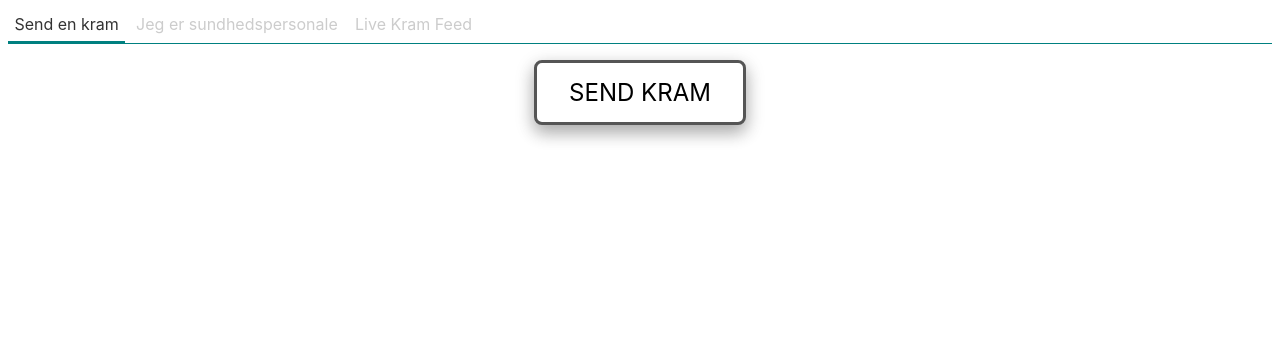
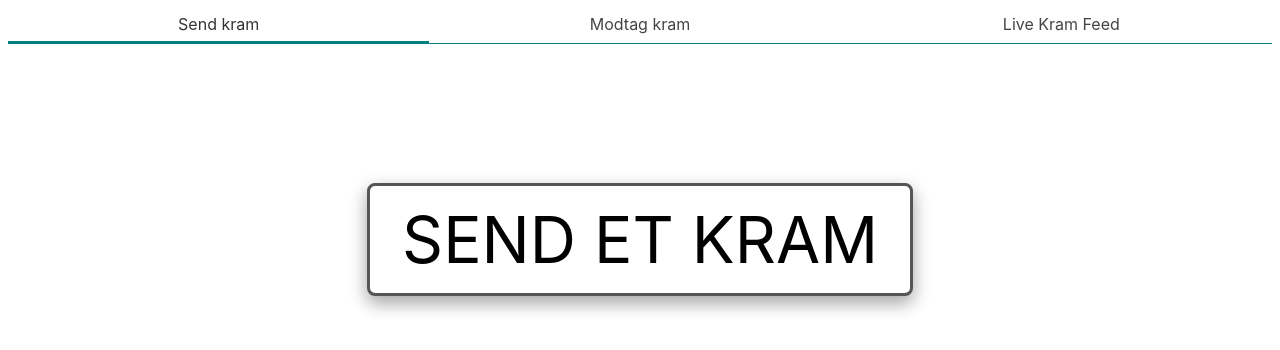
Before and after one commit to Corona-Kram/Frontend, a Svelte app: page / in a window 1280 px wide. Shown: the top 350 px of the page. Built offline with nearby package versions, Linux system fonts and the light colour scheme.

Commit message:
Fixed styles

```diff
--- a/src/App.svelte
+++ b/src/App.svelte
@@ -4,40 +4,39 @@
 
 </script>
 
+<svelte:head>
+	<meta name="viewport" content="width=device-width,initial-scale=1">
+</svelte:head>
 
 <Tabs>
 	<TabList>
-			<Tab>Send en kram</Tab>
-			<Tab>Jeg er sundhedspersonale</Tab>
+		<Tab>Send kram</Tab>
+		<Tab>Modtag kram</Tab>
 		<Tab>Live Kram Feed</Tab>
 	</TabList>
 
 	<TabPanel>
 		<main>
 			<div class="wrapper">
-					<button>SEND KRAM</button>
+				<button class="main_button">SEND ET KRAM</button>
 			</div>
 
 		</main>
 	</TabPanel>
 
 	<TabPanel>
-			<h1>Jeg vil gerne fa en kram</h1>
+		<h1>Send kram til mig</h1>
 		<form class="content">
-			<label>Navn</label>
-				<input type="text" bind:value={$user.name} />
 			<label>Telefon</label>
 			<input type="text" bind:value={$user.phone} />
 
-				<button>Send</button>
+			<button class="signup_button">Gem</button>
 		</form>
-			<p>
-			{JSON.stringify($user, 0, 2)}
-			</p>
 	</TabPanel>
 
 	<TabPanel>
 		<h2>Live Kram Feed!</h2>
+		<h5>To do</h5>
 	</TabPanel>
 </Tabs>
 
@@ -50,16 +49,17 @@
 		max-width: 240px;
 		margin: 0 auto;
 	}
-	.wrapper {
-    text-align: center;
-	display: block;
-	top: 50%;
-	right: 50%;
+
+	@media (min-width: 1200px) {
+		main {
+			max-width: 240px;
+		}
 	}
 
-	button {
+	.main_button {
 		display: block;
-		margin: 0 auto;
+		cursor: pointer;
+		margin: 10% auto 5%;
 		background-color: white;
 		border: 3px solid #555555;
 		border-radius: 8px;
@@ -67,8 +67,8 @@
 		padding: 15px 32px;
 		text-align: center;
 		text-decoration: none;
-  		font-size: 24px;
-		box-shadow: 0 8px 16px 0 rgba(0,0,0,0.2), 0 6px 20px 0 rgba(0,0,0,0.19);
+		font-size: 5vw;
+		box-shadow: 0 8px 16px 0 rgba(0, 0, 0, 0.2), 0 6px 20px 0 rgba(0, 0, 0, 0.19);
 	}
 
 	.content {
--- a/src/Tab.svelte
+++ b/src/Tab.svelte
@@ -11,11 +11,16 @@
 <style>
 	button {
 		background: none;
+		cursor: pointer;
 		border: none;
 		border-bottom: 2px solid white;
 		border-radius: 0;
 		margin: 0;
-		color: #ccc;
+		color: #444;
+		flex: 1;
+	}
+	button:focus {
+		border: none;
 	}
 
 	.selected {
--- a/src/TabList.svelte
+++ b/src/TabList.svelte
@@ -5,5 +5,7 @@
 <style>
 	.tab-list {
 		border-bottom: 1px solid teal;
+		display: flex;
+		grid-template-columns: 1fr 1fr 1fr;
 	}
 </style>
--- a/src/store.js
+++ b/src/store.js
@@ -2,6 +2,5 @@
 import { writable } from 'svelte/store';
 
 export const user = writable({
-  name: "",
   phone: "",
 })
```
Also changed, not shown: 1 other file (tests, documents, lock files or other folders). Lines whose indentation alone changed are shown as unchanged.
